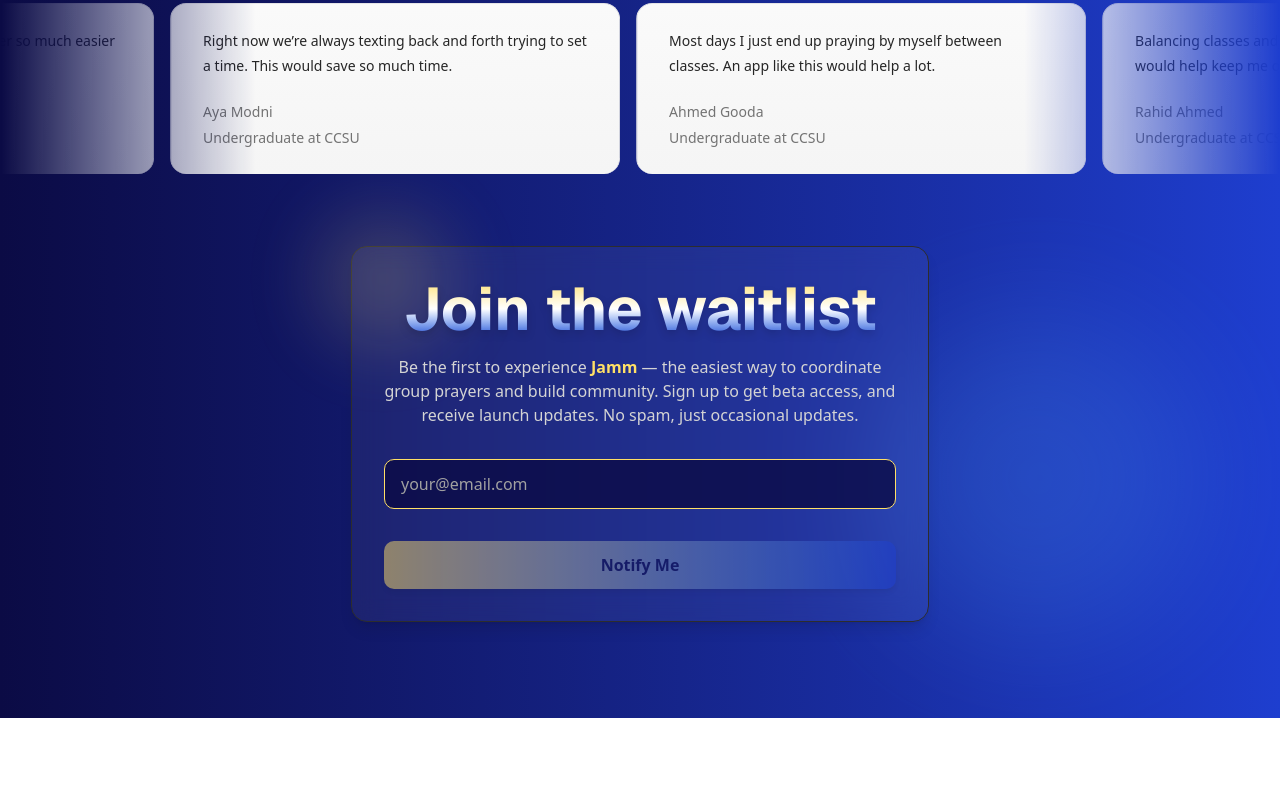
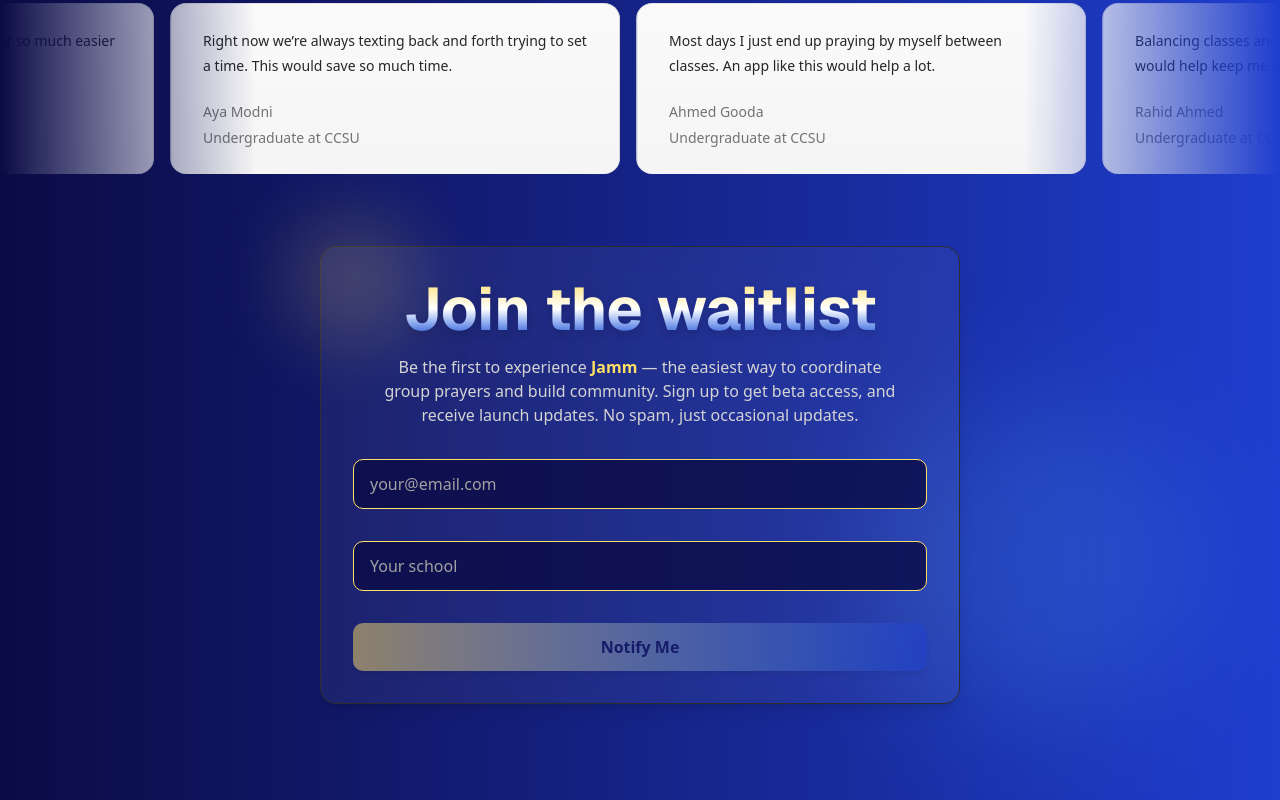
Before and after one commit to jammcompany-hub/Landing-Page, a Next.js app: page / in a window 1280 px wide. Shown: the part 1492-2292 px from the top of the page. Before the commit the page ends 2210 px from the top, so only its background shows below. Built offline with nearby package versions, Linux system fonts and the light colour scheme.

Commit message:
Add waitlist functionality and updates

```diff
--- a/data/waitlist.json
+++ b/data/waitlist.json
@@ -22,5 +22,12 @@
     "email": "test2@example.com",
     "subscribedAt": "2025-09-06T18:47:12.280Z",
     "isActive": true
+  },
+  {
+    "id": "1757447676463",
+    "email": "shah@randome.com",
+    "subscribedAt": "2025-09-09T19:54:36.463Z",
+    "isActive": true,
+    "school": "central conn state unieoery"
   }
 ]
--- a/src/app/api/waitlist/route.ts
+++ b/src/app/api/waitlist/route.ts
@@ -7,6 +7,7 @@
 // Validation schema
 const waitlistSchema = z.object({
   email: z.string().email('Please enter a valid email address'),
+  school: z.string().min(1, 'School is required'),
 });
 
 // POST - Add email to waitlist
@@ -21,11 +22,11 @@
     const body = await request.json();
     console.log('Received request body:', body);
 
-    const { email } = waitlistSchema.parse(body);
-    console.log('Parsed email:', email);
+    const { email, school } = waitlistSchema.parse(body);
+    console.log('Parsed email:', email, 'school:', school);
 
     // Add to waitlist
-    const result = await addToWaitlist(email);
+    const result = await addToWaitlist(email, school);
     console.log('Add to waitlist result:', result);
 
     if (!result.success) {
@@ -115,7 +116,8 @@
       subscribers: subscribers.map(sub => ({
         id: sub.id,
         email: sub.email,
-        subscribedAt: sub.subscribedAt
+        subscribedAt: sub.subscribedAt,
+        school: sub.school
       }))
     });
   } catch (error) {
--- a/src/app/page.tsx
+++ b/src/app/page.tsx
@@ -12,6 +12,7 @@
 export default function Home() {
   const words = ["Time.", "Community."];
   const [email, setEmail] = useState("");
+  const [school, setSchool] = useState("");
   const [isSubmitting, setIsSubmitting] = useState(false);
   const [submitMessage, setSubmitMessage] = useState("");
   const [submitStatus, setSubmitStatus] = useState<"success" | "error" | null>(null);
@@ -30,7 +31,7 @@
         headers: {
           'Content-Type': 'application/json',
         },
-        body: JSON.stringify({ email }),
+        body: JSON.stringify({ email, school }),
       });
 
       const data = await response.json();
@@ -39,6 +40,7 @@
         setSubmitStatus("success");
         setSubmitMessage(data.message);
         setEmail(""); // Clear the form
+        setSchool("");
       } else {
         setSubmitStatus("error");
         setSubmitMessage(data.message);
@@ -250,6 +252,15 @@
               disabled={isSubmitting}
               className="rounded-lg border border-[#FFE066] focus:ring-2 focus:ring-[#FFE066] w-full mt-4 bg-[#0B0B45]/80 text-white placeholder:text-neutral-400 px-4 py-3 transition-shadow focus:shadow-[0_0_0_2px_#FFE06655] disabled:opacity-50 disabled:cursor-not-allowed"
             />
+            <input
+              type="school"
+              placeholder="Your school"
+              value={school}
+              onChange={(e) => setSchool(e.target.value)}
+              required
+              disabled={isSubmitting}
+              className="rounded-lg border border-[#FFE066] focus:ring-2 focus:ring-[#FFE066] w-full mt-4 bg-[#0B0B45]/80 text-white placeholder:text-neutral-400 px-4 py-3 transition-shadow focus:shadow-[0_0_0_2px_#FFE06655] disabled:opacity-50 disabled:cursor-not-allowed"
+            />
             <button
               type="submit"
               disabled={isSubmitting || !email}
--- a/src/lib/database.ts
+++ b/src/lib/database.ts
@@ -7,6 +7,7 @@
   email: string;
   subscribedAt: string;
   isActive: boolean;
+  school: string;
 }
 
 // Use a more reliable path for Next.js
@@ -34,6 +35,7 @@
         email: String(d.email ?? ''),
         subscribedAt: String(d.subscribedAt ?? new Date().toISOString()),
         isActive: Boolean(d.isActive ?? true),
+        school: String(d.school ?? ''),
       } as WaitlistEntry;
     });
   }
@@ -49,8 +51,9 @@
 }
 
 // Add email to waitlist
-export async function addToWaitlist(email: string): Promise<{ success: boolean; message: string }> {
+export async function addToWaitlist(email: string, school: string): Promise<{ success: boolean; message: string }> {
   const normalizedEmail = email.toLowerCase();
+  const normalizedSchool = school.toLowerCase();
   const db = getServerFirestore();
 
   try {
@@ -62,9 +65,9 @@
         if (data.isActive) {
           return { success: false, message: 'Email is already on the waitlist' };
         }
-        await docRef.update({ isActive: true, subscribedAt: new Date().toISOString(), email: normalizedEmail });
+        await docRef.update({ isActive: true, subscribedAt: new Date().toISOString(), email: normalizedEmail, school: normalizedSchool });
       } else {
-        await docRef.set({ email: normalizedEmail, subscribedAt: new Date().toISOString(), isActive: true });
+        await docRef.set({ email: normalizedEmail, school: normalizedSchool, subscribedAt: new Date().toISOString(), isActive: true });
       }
       return { success: true, message: 'Successfully added to waitlist!' };
     }
@@ -78,6 +81,7 @@
       } else {
         existingEntry.isActive = true;
         existingEntry.subscribedAt = new Date().toISOString();
+        existingEntry.school = normalizedSchool;
       }
     } else {
       const newEntry: WaitlistEntry = {
@@ -85,6 +89,7 @@
         email: normalizedEmail,
         subscribedAt: new Date().toISOString(),
         isActive: true,
+        school: normalizedSchool,
       };
       entries.push(newEntry);
     }
@@ -108,6 +113,7 @@
         email: String(d.email ?? ''),
         subscribedAt: String(d.subscribedAt ?? new Date().toISOString()),
         isActive: Boolean(d.isActive ?? true),
+        school: String(d.school ?? ''),
       } as WaitlistEntry;
     });
   }
```
